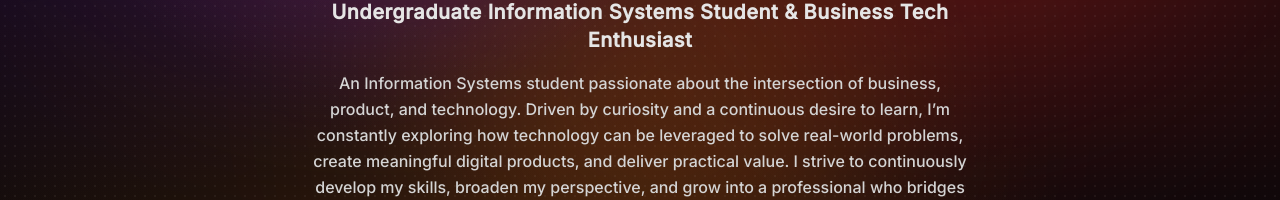
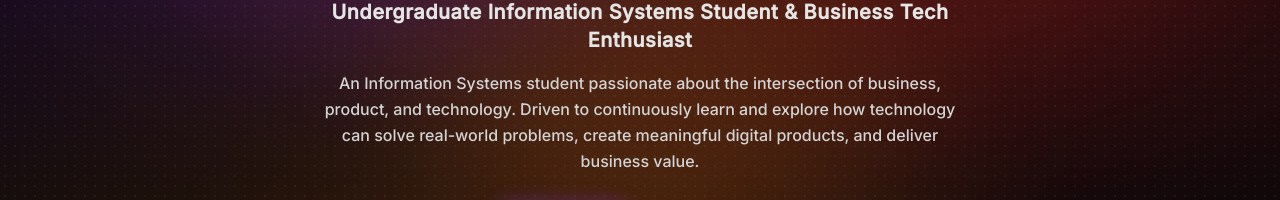
Before and after one commit to LemonOnIce77/personal-portofolio, a Next.js app: page / in a window 1280 px wide. Shown: the part 579-779 px from the top of the page. Built offline with nearby package versions, Linux system fonts and the light colour scheme; no server answers; the database is empty.

Commit message:
perubahan bio (diperingkas)

```diff
--- a/src/app/page.tsx
+++ b/src/app/page.tsx
@@ -37,7 +37,7 @@ interface Project {
 const portfolioData = {
   name: "Muhammad Yaumil Aditya Warman",
   role: "Undergraduate Information Systems Student & Business Tech Enthusiast",
-  bio: "An Information Systems student passionate about the intersection of business, product, and technology. Driven by curiosity and a continuous desire to learn, I’m constantly exploring how technology can be leveraged to solve real-world problems, create meaningful digital products, and deliver practical value. I strive to continuously develop my skills, broaden my perspective, and grow into a professional who bridges business needs with technological possibilities.",
+  bio: "An Information Systems student passionate about the intersection of business, product, and technology. Driven to continuously learn and explore how technology can solve real-world problems, create meaningful digital products, and deliver business value.",
   socials: {
     github: "https://github.com/LemonOnIce77",
     linkedin: "https://www.linkedin.com/in/muhammad-yaumil-aditya-warman/",
```
